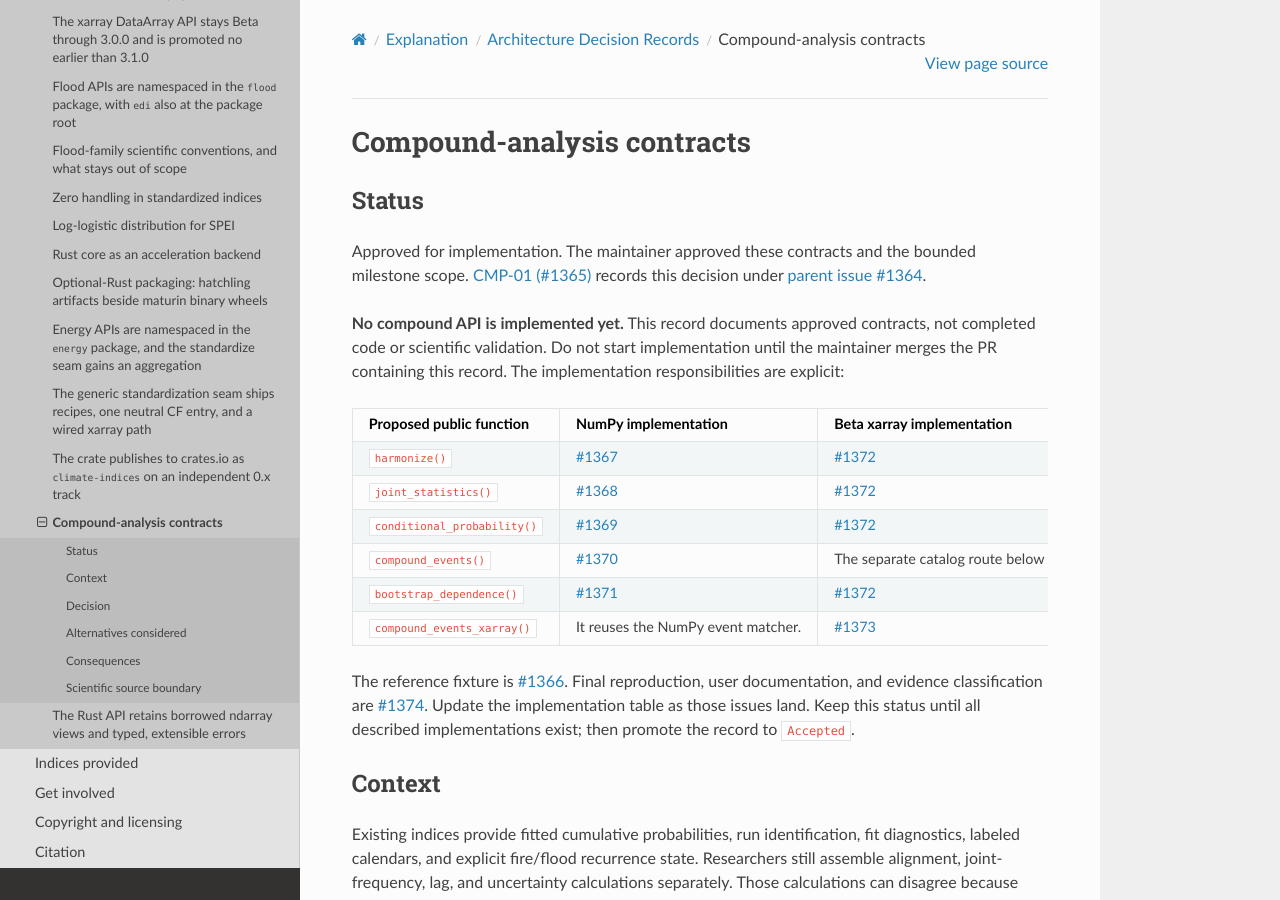
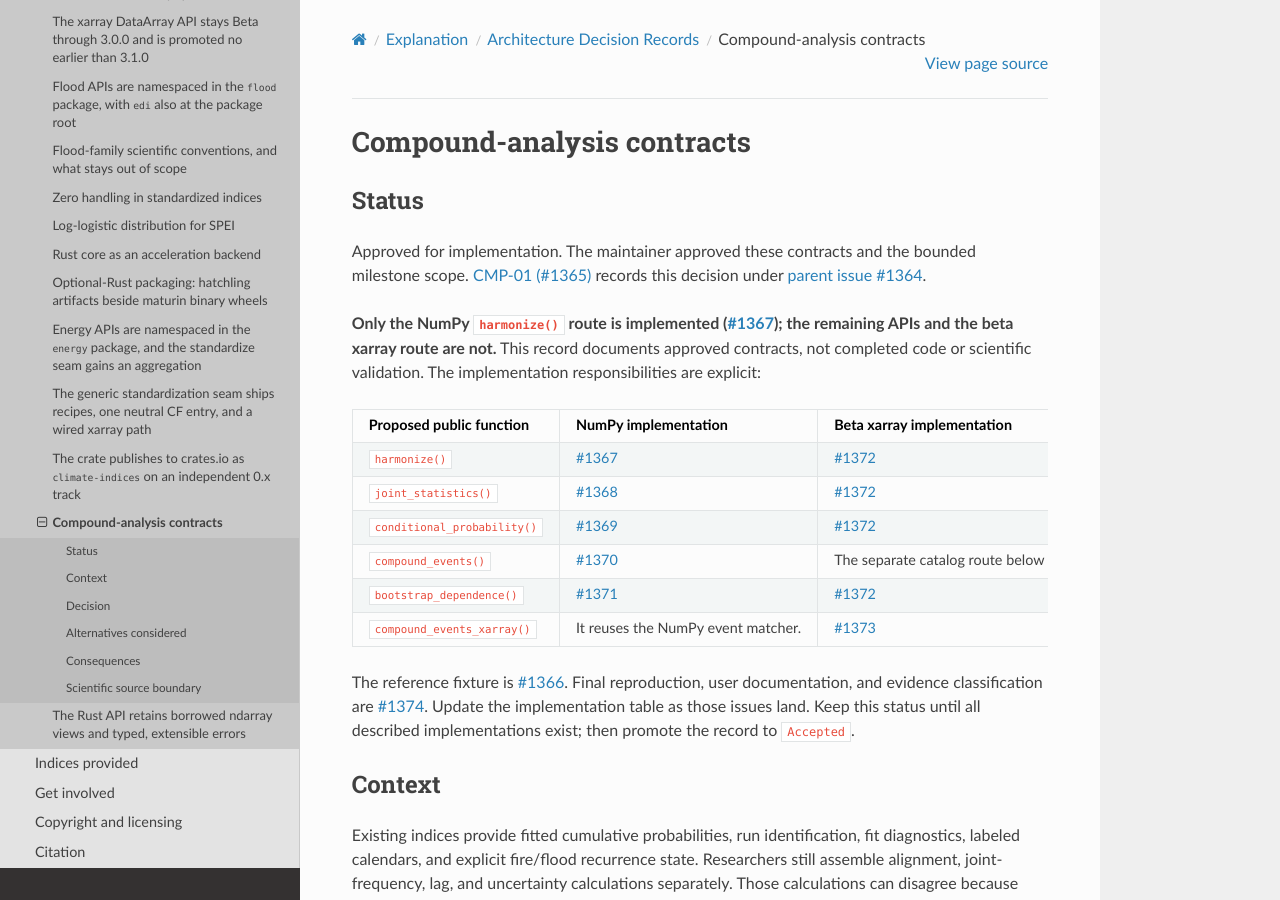
Before and after one commit to monocongo/climate_indices, a Sphinx documentation site: the page built from docs/adr/0022-compound-analysis-contracts.md, in a window 1280 px wide and 900 px high. Built offline with Sphinx 7.4.7 and the Read the Docs theme 3.1.0, drawn with Linux system fonts in a browser that asks for light colours.

Commit message:
docs(adr): address review finding — record the partial compound implementation state
Record that the NumPy harmonize() route is implemented while the remaining APIs
and the beta xarray route are not, so the status text no longer denies that any
compound API exists.

Finding: 4304459119
Review-Anchor: https://github.com/monocongo/climate_indices/pull/1379#discussion_r4304459119

```diff
--- a/docs/adr/0022-compound-analysis-contracts.md
+++ b/docs/adr/0022-compound-analysis-contracts.md
@@ -6,8 +6,9 @@ Approved for implementation. The maintainer approved these contracts and the bou
 [CMP-01 (#1365)](https://github.com/monocongo/climate_indices/issues/1365) records this decision under
 [parent issue #1364](https://github.com/monocongo/climate_indices/issues/1364).
 
-**No compound API is implemented yet.** This record documents approved contracts, not completed code or scientific validation.
-Do not start implementation until the maintainer merges the PR containing this record.
+**Only the NumPy `harmonize()` route is implemented ([#1367](https://github.com/monocongo/climate_indices/issues/1367));
+the remaining APIs and the beta xarray route are not.** This record documents approved contracts,
+not completed code or scientific validation.
 The implementation responsibilities are explicit:
 
 | Proposed public function | NumPy implementation | Beta xarray implementation | Current state |
```
